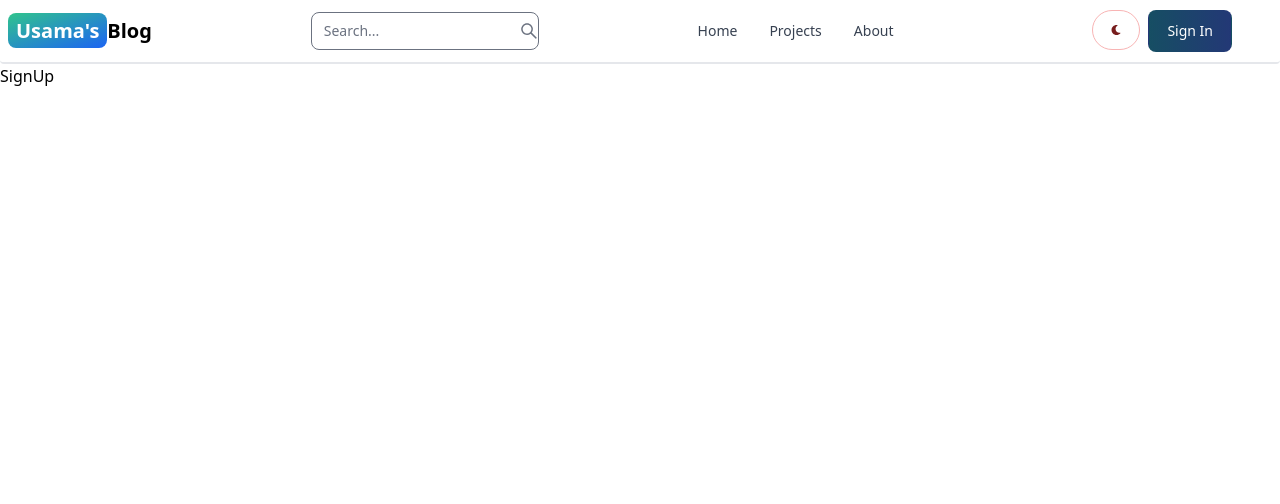
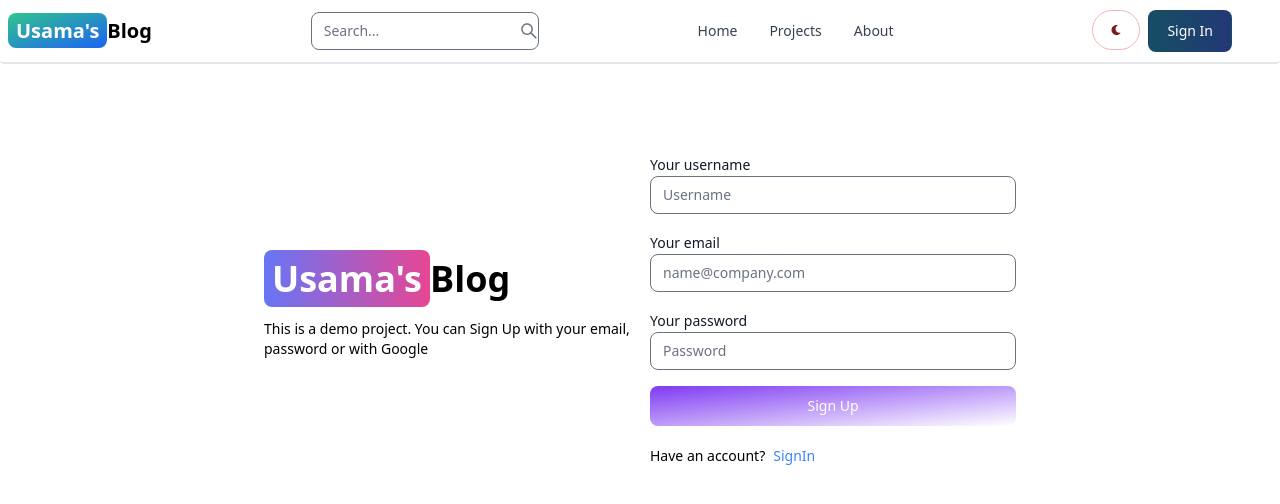
Before and after one commit to UsamaMukhtat01/mern-blog, a React (Vite) app in the folder client/: page /sign-up in a window 1280 px wide. Shown: the top 504 px of the page. Built offline with nearby package versions, Linux system fonts and the light colour scheme.

Commit message:
Created SignUp page UI

```diff
--- a/client/src/pages/SignUp.jsx
+++ b/client/src/pages/SignUp.jsx
@@ -1,9 +1,53 @@
-import React from 'react'
+import {Link} from 'react-router-dom'
+import { TextInput, Label, Button } from 'flowbite-react';
 
 export default function SignUp() {
   return (
-    <div>
-      SignUp
+    <div className="min-h-screen mt-20">
+      <div className="flex p-2 max-w-3xl mx-auto flex-col md:flex-row md:items-center gap-5">
+        {/* left */}
+        <div className="flex-1">
+        <Link
+          to='/'
+          className='font-bold
+          Idark:text-white text-4xl'>
+          <span className='px-2 py-1 bg-gradient-to-r from-indigo-500
+          Ivia-purple-500 to-pink-500 rounded-lg text-white'>
+          Usama's
+          </span>
+          Blog
+        </Link>
+        <p className='mt-5 text-sm'>
+          This is a demo project. You can Sign Up with your email, password or with Google
+        </p>
+        </div>
+        {/* right */}
+        <div className="flex-1">
+        <form className='flex flex-col gap-4'>
+          <div>
+          <Label value='Your username' />
+          <TextInput type='text' placeholder='Username' id='username'></TextInput>
+          </div>
+          <div>
+          <Label value='Your email' />
+          <TextInput type='text' placeholder='name@company.com' id='email'></TextInput>
+          </div>
+          <div>
+          <Label value='Your password' />
+          <TextInput type='text' placeholder='Password' id='password'></TextInput>
+          </div>
+          <Button gradientDuoTone='purpleToBlue' type='submit'>
+            Sign Up
+          </Button>
+        </form>
+          <div className='flex gap-2 mt-5 text-sm'>
+              <span>Have an account?</span>
+            <Link to='/sign-in' className='text-blue-500'>
+              SignIn
+            </Link>
+          </div>
+        </div>
+      </div>
     </div>
-  )
+  );
 }
```
